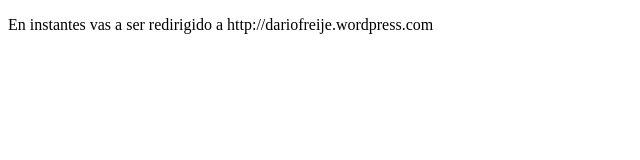
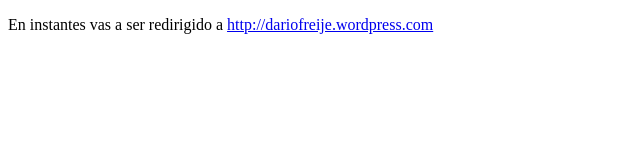
Before and after one commit to dariofreije/dariofreije.github.io, a plain HTML site: page index.html in a window 1280 px wide. Shown: the whole page, without its empty margins (0-640 px from the left). Drawn offline with Linux system fonts and the light colour scheme.

Commit message:
Update index.html

```diff
--- a/index.html
+++ b/index.html
@@ -6,6 +6,6 @@
 
 <body>
 <a href="https://plus.google.com/115635089141123479270" rel="publisher"></a>
-<p>En instantes vas a ser redirigido a http://dariofreije.wordpress.com</p>
+<p>En instantes vas a ser redirigido a <a href="http://dariofreije.wordpress.com">http://dariofreije.wordpress.com</a></p>
 </body>
 </html>
```
